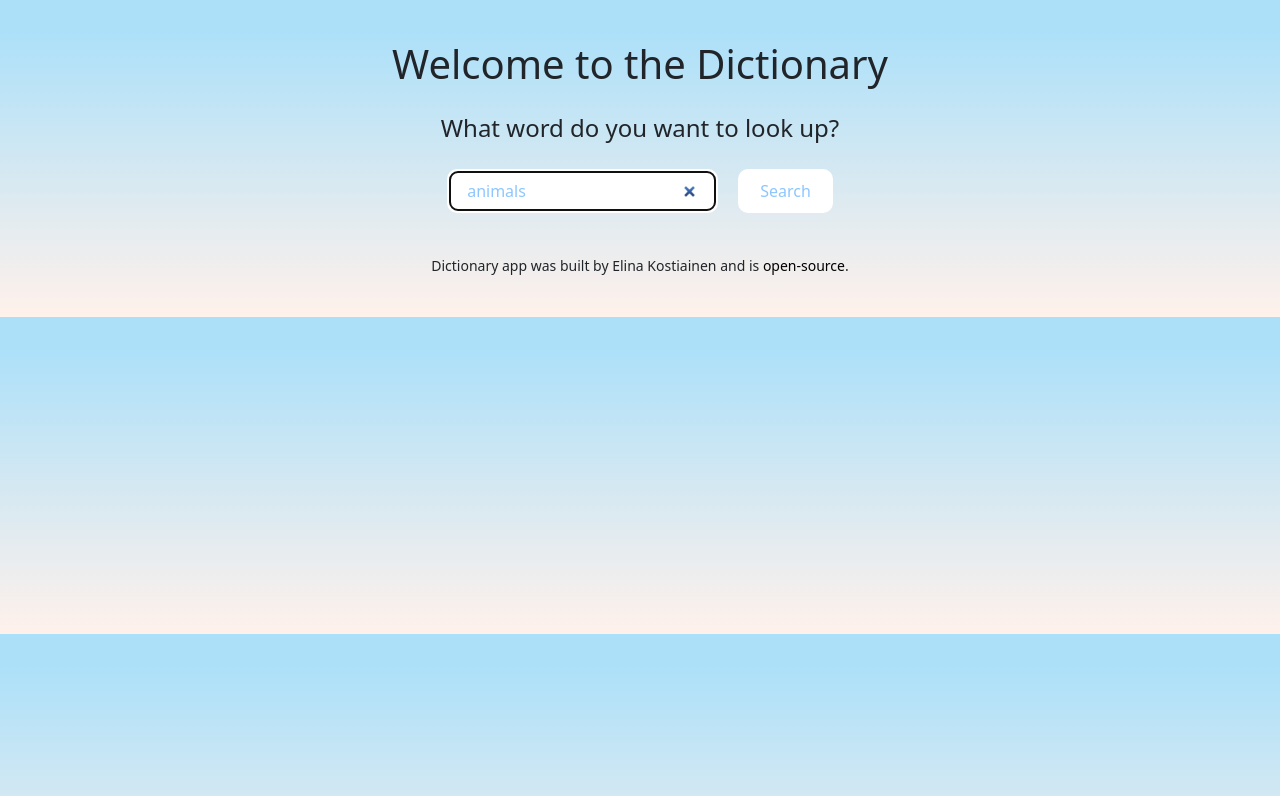
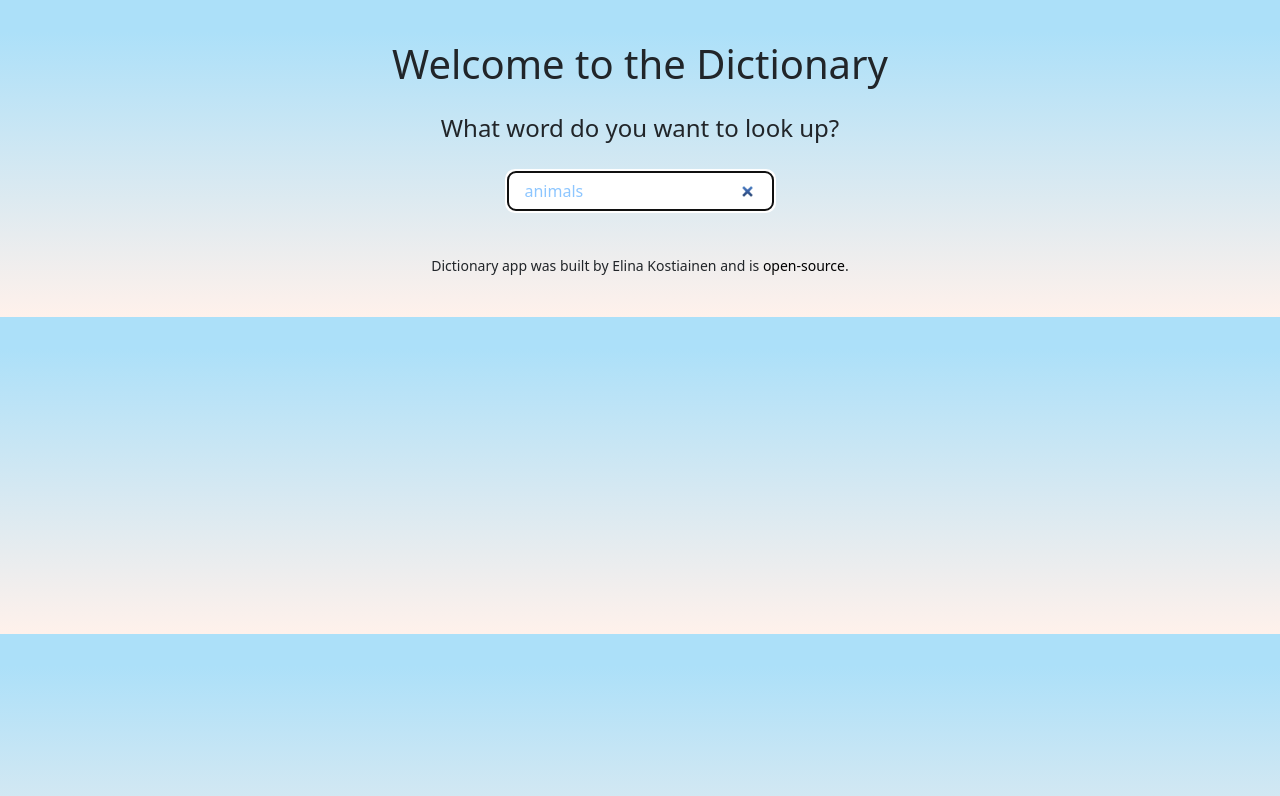
Before and after one commit to elinakostiainen/dictionary-react-project, a React (Create React App) app: page / in a window 1280 px wide. Shown: the top 796 px of the page. Built offline with nearby package versions, Linux system fonts and the light colour scheme; no server answers; the HTML template or start-up script is replaced by a standard one.

Commit message:
Deleted button

```diff
--- a/src/Dictionary.css
+++ b/src/Dictionary.css
@@ -37,17 +37,3 @@ body {
     padding: 8px 18px;
     border-radius: 10px;
 }
-
-.Dictionary button {
-    background: white;
-    color: #8dc6ff;
-    border: 2px solid white;
-    border-radius: 10px;
-    padding: 8px 20px;
-    margin-left: 20px;
-    transition: all 200ms ease-in-out;
-}
-
-.Dictionary button:hover {
-    color: #cadefc;
-}
--- a/src/Dictionary.js
+++ b/src/Dictionary.js
@@ -42,7 +42,6 @@ if (loaded)
             <h2>What word do you want to look up?</h2>
             <form onSubmit={handleSubmit}>
                 <input type="search" placeholder="Search for a word" autoFocus={true} onChange={handleSearchWordChange} defaultValue={props.defaultWord}/>
-                <button>Search</button>
             </form>
             <Results results={results}/>
         </div>
```
